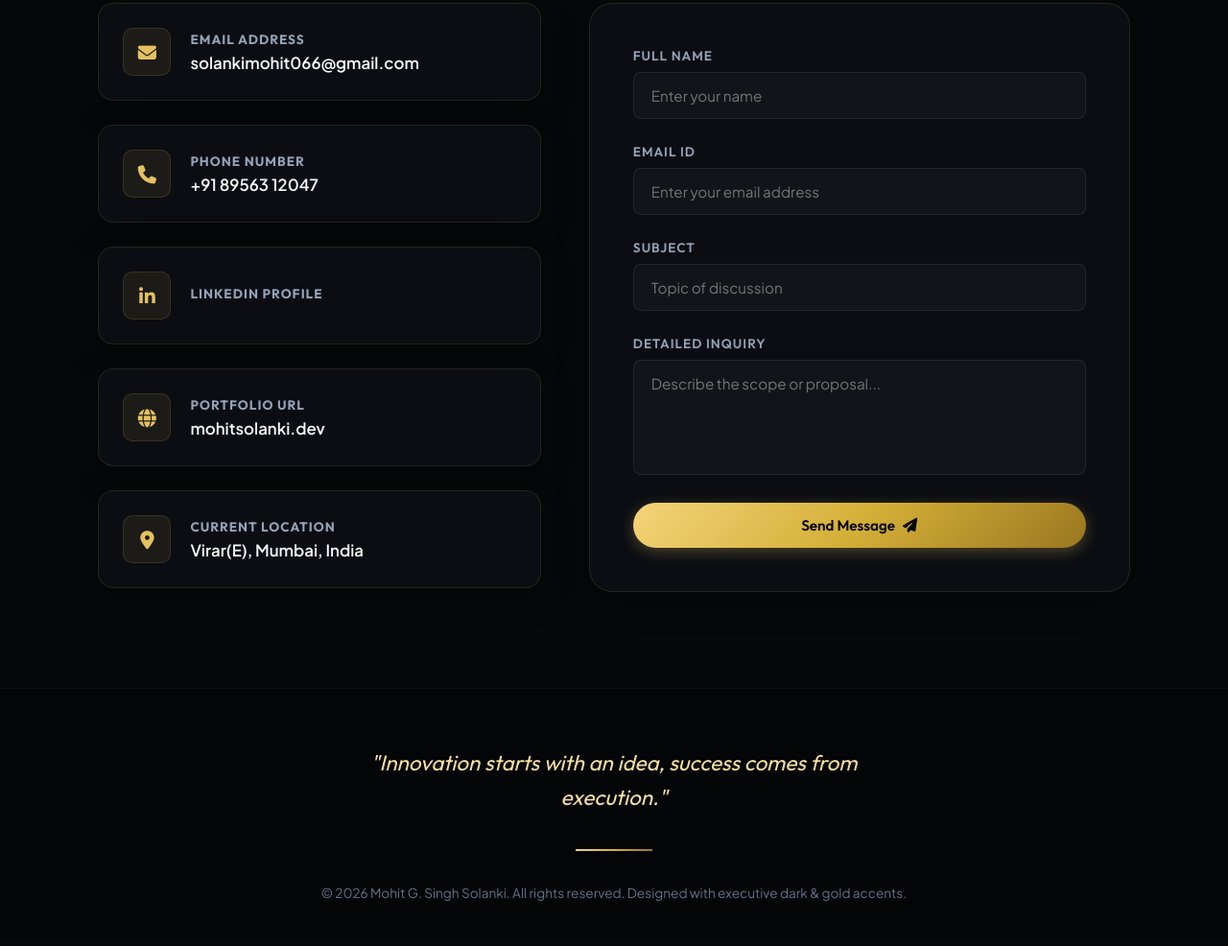
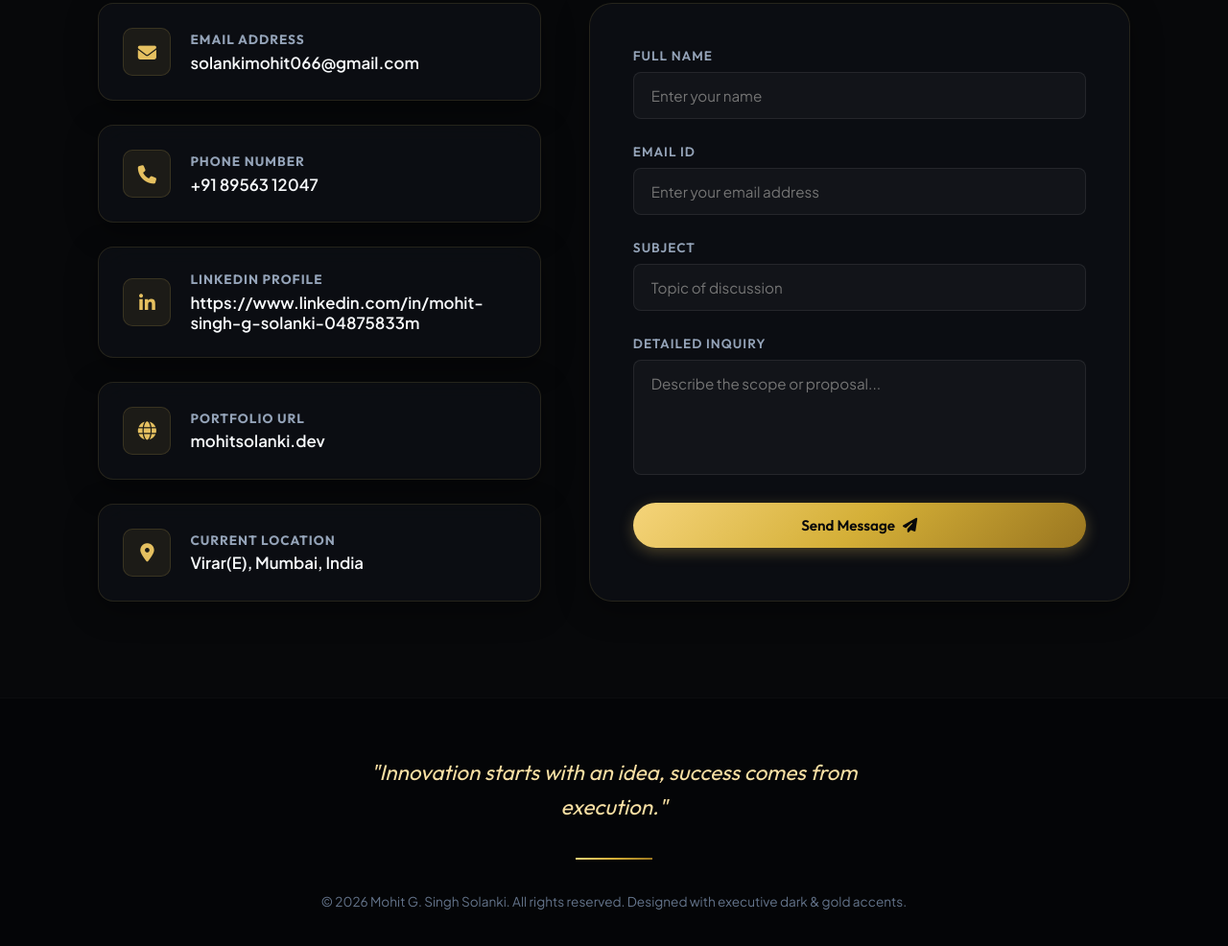
Before and after one commit to mohitttttt-2004/mohit-portfolio, a plain HTML site: page index.html in a window 1280 px wide. Shown: the part 6375-7361 px from the top of the page at 96% size. Drawn offline with Linux system fonts and the light colour scheme.

Commit message:
Update index.html

```diff
--- a/index.html
+++ b/index.html
@@ -384,12 +384,13 @@
             </div>
           </a>
 
-          <a href="https://www.linkedin.com/in/mohit-singh-g-solanki-04875833m?utm_source=share_via&utm_content=profile&utm_medium=member_android" target="_blank" class="contact-card glass-panel reveal">
+          <a href="https://www.linkedin.com/in/mohit-singh-g-solanki-04875833m" target="_blank" class="contact-card glass-panel reveal">
             <div class="contact-card-icon">
               <i class="fab fa-linkedin-in"></i>
             </div>
             <div class="contact-card-details">
               <h4>LinkedIn Profile</h4>
+              <p>https://www.linkedin.com/in/mohit-singh-g-solanki-04875833m</p>
             </div>
           </a>
 
```
